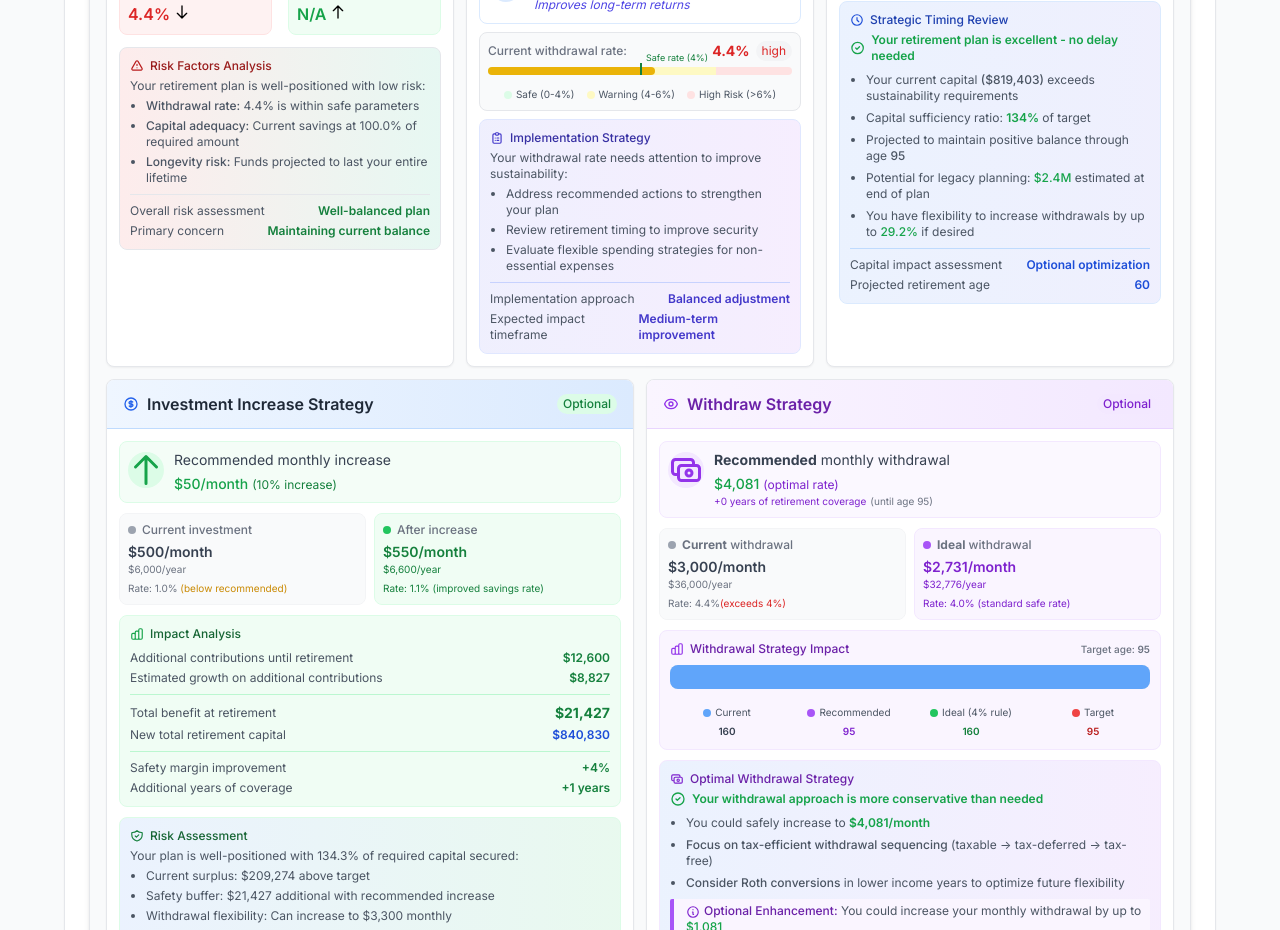
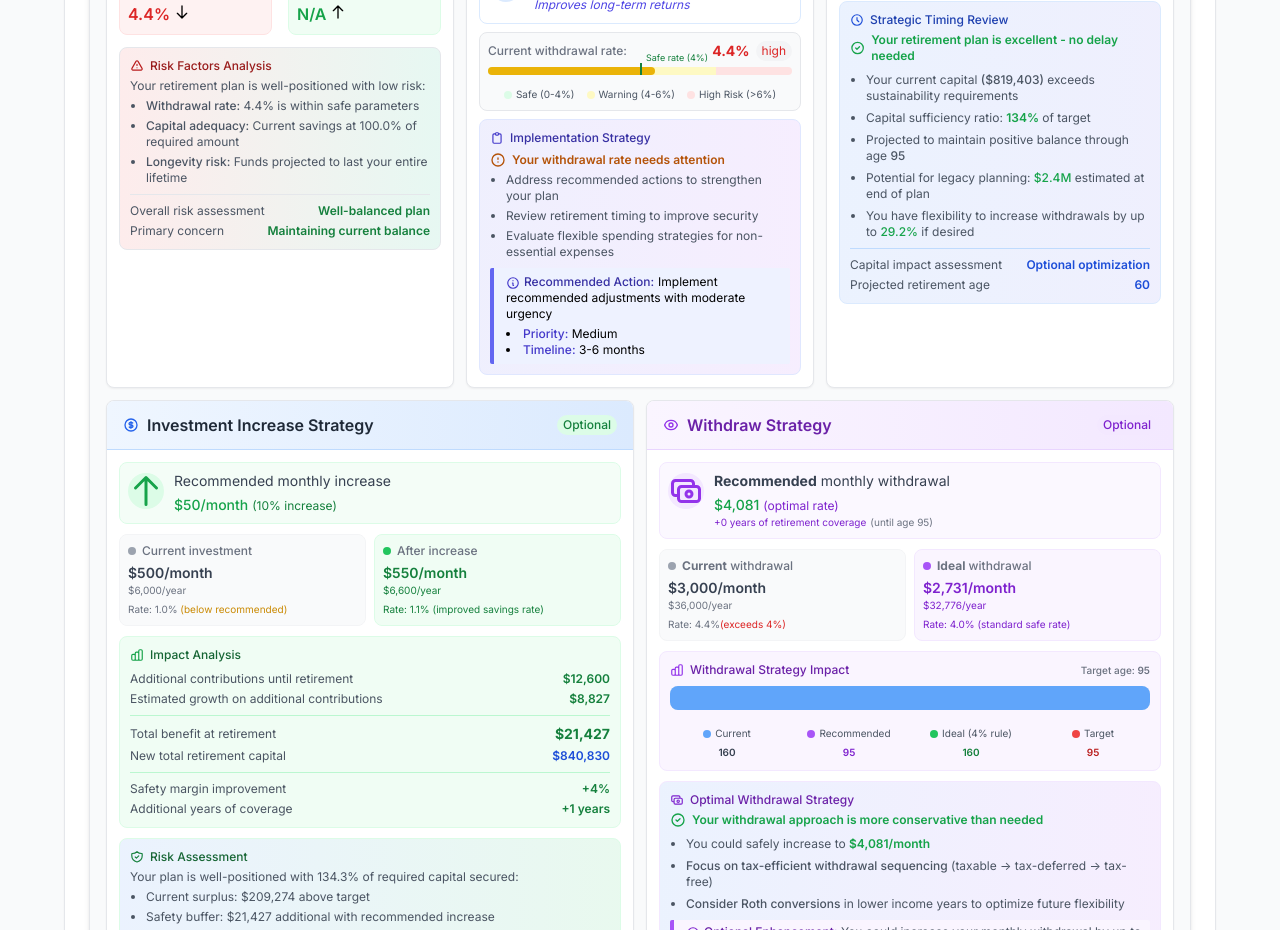
Before and after one commit to eriiiic/Retirement, a React (Create React App) app: page / in a window 1280 px wide. Shown: the part 2420-3350 px from the top of the page. Built offline with nearby package versions, Linux system fonts and the light colour scheme.

Commit message:
Fix: Use consistent optimalDelayYears calculation for retirement delay recommendations

```diff
--- a/src/components/retirement/Analyses.tsx
+++ b/src/components/retirement/Analyses.tsx
@@ -190,7 +190,14 @@ export const Analyses: React.FC<AnalysesProps> = ({
         <RecommendationPanel
           recommendations={analyses.recommendations}
           withdrawalRate={analyses.withdrawalRate}
-          optimalDelayYears={analyses.runningOut.risk === 'High' ? 4 : analyses.runningOut.risk === 'Medium' ? 2 : 0}
+          capitalAtRetirement={statistics.capitalAtRetirement}
+          totalNeededCapital={statistics.totalNeededCapital}
+          monthlyRetirementWithdrawal={params.monthlyRetirementWithdrawal}
+          annualReturnRate={params.annualReturnRate}
+          params={params}
+          statistics={statistics}
+          currentAge={params.currentAge}
+          risk={analyses.runningOut.risk}
         />
 
         {/* 3. Delaying retirement impact card */}
@@ -206,6 +213,9 @@ export const Analyses: React.FC<AnalysesProps> = ({
           params={params}
           statistics={statistics}
           currentAge={params.currentAge}
+          inflationAdjustedWithdrawal={params.inflationAdjustedWithdrawal}
+          withdrawalMode={params.withdrawalMode}
+          inflation={params.inflation}
         />
 
         {/* Second row: 2 cards spanning wider */}
--- a/src/components/retirement/analyses/RecommendationPanel.tsx
+++ b/src/components/retirement/analyses/RecommendationPanel.tsx
@@ -1,7 +1,8 @@
-import React, { useState } from 'react';
+import React, { useState, useMemo } from 'react';
 import { FormatAmountFunction } from '../types';
 import { colors, typography, spacing, components, cx } from '../../../styles/styleGuide';
 import { SectionTitle, Card } from '../../common/StyledComponents';
+import { calculateDelayedScenario } from '../../../utils/financialCalculations';
 
 // Helper function for consistent percentage formatting with 1 decimal place
 const formatPercentage = (value: number): string => {
@@ -22,7 +23,23 @@ interface RecommendationPanelProps {
     safe: number;
     isSafe: boolean;
   };
-  optimalDelayYears?: number;
+  capitalAtRetirement: number;
+  totalNeededCapital: number;
+  monthlyRetirementWithdrawal: number;
+  annualReturnRate: number;
+  params: {
+    initialCapital: number;
+    monthlyInvestment: number;
+    withdrawalMode: string;
+    maxAge: number;
+    inflation: number;
+  };
+  statistics: {
+    calculatedRetirementStartYear: number;
+    exhaustionAge?: number;
+  };
+  currentAge: number;
+  risk: 'High' | 'Medium' | 'Low';
 }
 
 // Update Modal component to match RiskAssessmentCard tooltip style
@@ -209,8 +226,109 @@ const RecommendationItem = React.memo(({
 export const RecommendationPanel: React.FC<RecommendationPanelProps> = ({
   recommendations,
   withdrawalRate,
-  optimalDelayYears = 0
+  capitalAtRetirement,
+  totalNeededCapital,
+  monthlyRetirementWithdrawal,
+  annualReturnRate,
+  params,
+  statistics,
+  currentAge,
+  risk
 }) => {
+  // Calculate optimalDelayYears using the same logic as RetirementDelayCard
+  const calculateOptimalDelayYears = useMemo(() => {
+    // Handle case when necessary data is missing
+    if (!capitalAtRetirement || !totalNeededCapital || !monthlyRetirementWithdrawal || !annualReturnRate) {
+      return risk === 'High' ? 4 : risk === 'Medium' ? 2 : 0;
+    }
+
+    const currentYear = new Date().getFullYear();
+    const retirementYear = statistics.calculatedRetirementStartYear;
+    const targetMaxAge = params.withdrawalMode === "age" ? params.maxAge : 95;
+
+    // Calculate the year when user reaches target max age
+    const targetYear = currentYear + (targetMaxAge - currentAge);
+
+    // Check if capital is already exhausted at target age with current plan
+    const capitalEvolution = [];
+    let scenario = {
+      capital: params.initialCapital,
+      investment: params.monthlyInvestment,
+      withdrawal: monthlyRetirementWithdrawal
+    };
+
+    // Simulate from current year to target year with original retirement plan
+    for (let year = currentYear; year <= targetYear; year++) {
+      scenario = calculateDelayedScenario(
+        scenario.capital,
+        scenario.investment,
+        scenario.withdrawal,
+        retirementYear,
+        0, // No delay
+        year,
+        annualReturnRate,
+        params.inflation
+      );
+
+      capitalEvolution.push({
+        year,
+        capital: scenario.capital
+      });
+    }
+
+    // Check if capital is exhausted at target age
+    const finalCapital = capitalEvolution[capitalEvolution.length - 1].capital;
+
+    // If capital isn't exhausted at target age, no need for delay
+    if (finalCapital > 0) {
+      return 0;
+    }
+
+    // If capital gets exhausted, calculate various delay scenarios
+    for (let delayYears = 1; delayYears <= 5; delayYears++) {
+      // Initialize scenario for this delay option
+      scenario = {
+        capital: params.initialCapital,
+        investment: params.monthlyInvestment,
+        withdrawal: monthlyRetirementWithdrawal
+      };
+
+      const delayedRetirementYear = retirementYear + delayYears;
+      const delayCapitalEvolution = [];
+
+      // Simulate from current year to target year with delayed retirement
+      for (let year = currentYear; year <= targetYear; year++) {
+        scenario = calculateDelayedScenario(
+          scenario.capital,
+          scenario.investment,
+          scenario.withdrawal,
+          retirementYear,
+          delayYears,
+          year,
+          annualReturnRate,
+          params.inflation
+        );
+
+        delayCapitalEvolution.push({
+          year,
+          capital: scenario.capital
+        });
+      }
+
+      // Check if capital remains positive at target age with this delay
+      const delayFinalCapital = delayCapitalEvolution[delayCapitalEvolution.length - 1].capital;
+
+      if (delayFinalCapital > 0) {
+        return delayYears;
+      }
+    }
+
+    // If we reach here, even 5 years delay isn't enough, so recommend maximum
+    return 5;
+  }, [risk, capitalAtRetirement, totalNeededCapital, monthlyRetirementWithdrawal, annualReturnRate, params, statistics, currentAge]);
+
+  const optimalDelayYears = calculateOptimalDelayYears;
+
   return (
     <Card className="overflow-hidden lg:col-span-2">
       <div className="bg-gradient-to-r from-indigo-50 to-indigo-100 px-3 sm:px-4 py-2 sm:py-3 border-b border-indigo-200 flex items-center">
@@ -243,13 +361,36 @@ export const RecommendationPanel: React.FC<RecommendationPanelProps> = ({
             return priorityOrder[a.priority] - priorityOrder[b.priority];
           })
           .slice(0, 3)
-          .map((rec, index) => (
-            <RecommendationItem
-              key={index}
-              recommendation={rec}
-              index={index}
-            />
-          ))
+          .map((rec, index) => {
+            // Modify recommendation if it's about delaying retirement
+            if (rec.change.toLowerCase().includes('delay') && rec.change.toLowerCase().includes('retirement')) {
+              return (
+                <RecommendationItem
+                  key={index}
+                  recommendation={{
+                    ...rec,
+                    change: optimalDelayYears > 0
+                      ? `Delay retirement by ${optimalDelayYears} ${optimalDelayYears === 1 ? 'year' : 'years'}`
+                      : rec.change,
+                    impact: optimalDelayYears > 0
+                      ? `This delay will significantly improve your retirement security`
+                      : rec.impact,
+                    impact_detail: optimalDelayYears > 0
+                      ? `Consider part-time work or consulting during this period to maintain income`
+                      : rec.impact_detail
+                  }}
+                  index={index}
+                />
+              );
+            }
+            return (
+              <RecommendationItem
+                key={index}
+                recommendation={rec}
+                index={index}
+              />
+            );
+          })
         }
 
         <div className="bg-gray-50 rounded-lg p-2 border border-gray-200 mt-2">
@@ -324,36 +465,50 @@ export const RecommendationPanel: React.FC<RecommendationPanelProps> = ({
         <div className="bg-gradient-to-r from-indigo-500/10 to-purple-500/10 rounded-lg p-2.5 border border-indigo-100">
           <div className="text-xs space-y-2">
             <div>
-              <div className="text-xs font-medium text-indigo-800 mb-1 flex items-center">
+              <div className="text-xs font-medium text-indigo-800 mb-1.5 flex items-center">
                 <svg xmlns="http://www.w3.org/2000/svg" className="h-3.5 w-3.5 mr-1.5 text-indigo-700" fill="none" viewBox="0 0 24 24" stroke="currentColor">
-                  <path strokeLinecap="round" strokeLinejoin="round" strokeWidth={2} d="M9 5H7a2 2 0 00-2 2v12a2 2 0 002 2h10a2 2 0 002-2V7a2 2 0 00-2-2h-2M9 5a2 2 0 002 2h2a2 2 0 002-2M9 5a2 2 0 012-2h2a2 2 0 012 2m-3 7h3m-3 4h3m-6-4h.01M9 16h.01" />
+                  <path strokeLinecap="round" strokeLinejoin="round" strokeWidth={2} d="M9 5H7a2 2 0 00-2 2v12a2 2 0 002 2h10a2 2 0 002-2V7a2 2 0 00-2-2h-2M9 5a2 2 0 002 2h2a2 2 0 002-2M9 5a2 2 0 012-2h2a2 2 0 012 2" />
                 </svg>
                 Implementation Strategy
               </div>
-              <div className="text-gray-600">
+
+              <div className="text-gray-600 mb-2">
                 {withdrawalRate.isSafe ? (
-                  <>
-                    Your withdrawal rate is within safe parameters. Focus on optimizing your strategy:
+                  <div>
+                    <span className="font-semibold text-green-700 flex items-center">
+                      <svg xmlns="http://www.w3.org/2000/svg" className="h-4 w-4 mr-1.5 inline" fill="none" viewBox="0 0 24 24" stroke="currentColor">
+                        <path strokeLinecap="round" strokeLinejoin="round" strokeWidth={2} d="M9 12l2 2 4-4m6 2a9 9 0 11-18 0 9 9 0 0118 0z" />
+                      </svg>
+                      Your withdrawal rate is within safe parameters
+                    </span>
                     <ul className="mt-1 list-disc pl-4 text-xs space-y-1">
                       <li>Implement highest priority recommendations first</li>
                       <li>Optional 1-2 year retirement delay for additional security</li>
                       <li>Consider tax-efficient withdrawal sequencing</li>
                     </ul>
-                  </>
+                  </div>
                 ) : withdrawalRate.current <= 6 ? (
-                  <>
-                    Your withdrawal rate needs attention to improve sustainability:
+                  <div>
+                    <span className="font-semibold text-amber-700 flex items-center">
+                      <svg xmlns="http://www.w3.org/2000/svg" className="h-4 w-4 mr-1.5 inline" fill="none" viewBox="0 0 24 24" stroke="currentColor">
+                        <path strokeLinecap="round" strokeLinejoin="round" strokeWidth={2} d="M12 9v2m0 4h.01M21 12a9 9 0 11-18 0 9 9 0 0118 0z" />
+                      </svg>
+                      Your withdrawal rate needs attention
+                    </span>
                     <ul className="mt-1 list-disc pl-4 text-xs space-y-1">
                       <li>Address recommended actions to strengthen your plan</li>
-                      <li>{optimalDelayYears > 0 ?
-                          `Consider delaying retirement by ${optimalDelayYears} ${optimalDelayYears === 1 ? 'year' : 'years'} to improve security` :
-                          'Review retirement timing to improve security'}</li>
+                      <li>Review retirement timing to improve security</li>
                       <li>Evaluate flexible spending strategies for non-essential expenses</li>
                     </ul>
-                  </>
+                  </div>
                 ) : (
-                  <>
-                    Your withdrawal rate requires significant adjustment for long-term sustainability:
+                  <div>
+                    <span className="font-semibold text-red-700 flex items-center">
+                      <svg xmlns="http://www.w3.org/2000/svg" className="h-4 w-4 mr-1.5 inline" fill="none" viewBox="0 0 24 24" stroke="currentColor">
+                        <path strokeLinecap="round" strokeLinejoin="round" strokeWidth={2} d="M12 8v4m0 4h.01M21 12a9 9 0 11-18 0 9 9 0 0118 0z" />
+                      </svg>
+                      Your withdrawal rate requires significant adjustment
+                    </span>
                     <ul className="mt-1 list-disc pl-4 text-xs space-y-1">
                       <li>Take critical actions immediately to address financial sustainability</li>
                       <li>{optimalDelayYears > 0 ?
@@ -361,24 +516,35 @@ export const RecommendationPanel: React.FC<RecommendationPanelProps> = ({
                           'Significant retirement delay recommended'}</li>
                       <li>Develop a timeline with milestone checks to monitor progress</li>
                     </ul>
-                  </>
+                  </div>
                 )}
               </div>
-            </div>
 
-            <div className="border-t border-indigo-200 pt-2">
-              <div className="flex items-center justify-between mb-1">
-                <div className="text-xs text-gray-600">Implementation approach</div>
-                <div className="text-xs font-semibold text-indigo-700">
-                  {withdrawalRate.isSafe ? 'Optimization focus' : withdrawalRate.current <= 6 ? 'Balanced adjustment' : 'Critical intervention'}
-                </div>
-              </div>
-
-              <div className="flex items-center justify-between">
-                <div className="text-xs text-gray-600">Expected impact timeframe</div>
-                <div className="text-xs font-semibold text-indigo-700">
-                  {withdrawalRate.isSafe ? 'Long-term growth' : withdrawalRate.current <= 6 ? 'Medium-term improvement' : 'Short-term stabilization'}
-                </div>
+              <div className="bg-indigo-50 border-l-4 border-indigo-500 pl-3 py-1.5 rounded-sm">
+                <svg xmlns="http://www.w3.org/2000/svg" className="h-3.5 w-3.5 inline mr-1 text-indigo-700" fill="none" viewBox="0 0 24 24" stroke="currentColor">
+                  <path strokeLinecap="round" strokeLinejoin="round" strokeWidth={2} d="M13 16h-1v-4h-1m1-4h.01M21 12a9 9 0 11-18 0 9 9 0 0118 0z" />
+                </svg>
+                <span className="text-indigo-800 font-medium">Recommended Action:</span>
+                <span className="text-xs ml-1">
+                  {withdrawalRate.isSafe
+                    ? 'Continue with your investment strategy and monitor quarterly'
+                    : withdrawalRate.current <= 6
+                      ? optimalDelayYears > 0
+                        ? `Delay retirement by ${optimalDelayYears} ${optimalDelayYears === 1 ? 'year' : 'years'} and implement recommended adjustments`
+                        : 'Implement recommended adjustments with moderate urgency'
+                      : optimalDelayYears > 0
+                        ? `Delay retirement by ${optimalDelayYears} ${optimalDelayYears === 1 ? 'year' : 'years'} and take immediate corrective action`
+                        : 'Take immediate corrective action to stabilize your financial future'}
+                </span>
+                {!withdrawalRate.isSafe && (
+                  <div className="mt-1 text-xs">
+                    <li><span className="text-indigo-700 font-medium">Priority:</span> {withdrawalRate.current <= 6 ? 'Medium' : 'High'}</li>
+                    <li><span className="text-indigo-700 font-medium">Timeline:</span> {withdrawalRate.current <= 6 ? '3-6 months' : '1-3 months'}</li>
+                    {optimalDelayYears > 0 && (
+                      <li><span className="text-indigo-700 font-medium">Recommended delay:</span> {optimalDelayYears} {optimalDelayYears === 1 ? 'year' : 'years'}</li>
+                    )}
+                  </div>
+                )}
               </div>
             </div>
           </div>
```
